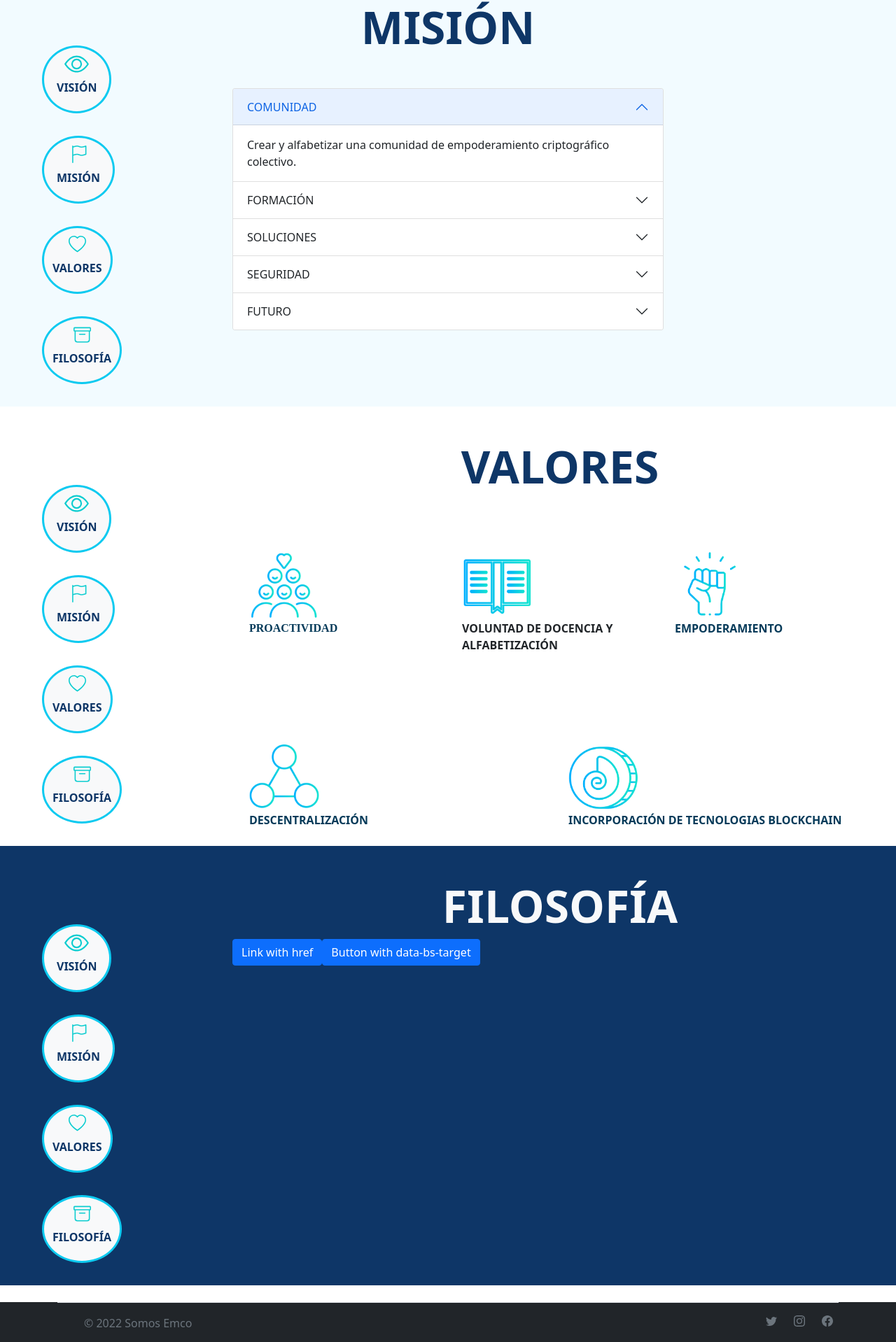
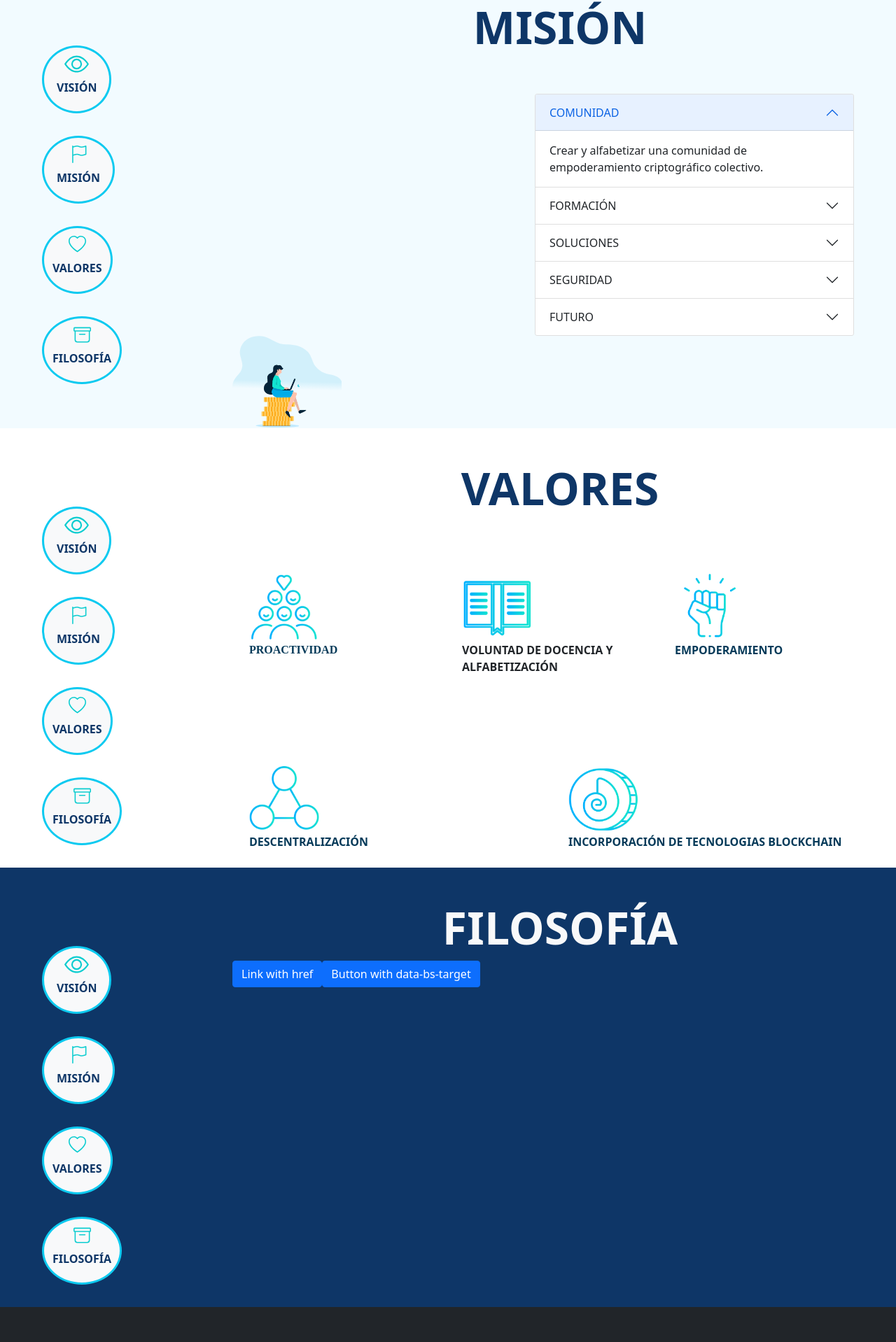
Before and after one commit to Leandro898/somosemco.io, a Next.js app: page /acercade in a window 1280 px wide. Shown: the part 875-2793 px from the top of the page at 70% size. Built offline with nearby package versions, Linux system fonts and the light colour scheme.

Commit message:
antes de instalar framer motion

```diff
--- a/components/Acordion.js
+++ b/components/Acordion.js
@@ -1,7 +1,7 @@
 const Acordion = () => {
   return (
-    <div className="mt-5">
-      <div class="accordion" id="accordionExample">
+    <div className="mt-5 col-6 ms-auto me-md-5">
+      <div class="accordion fondo-claro" id="accordionExample">
         <div class="accordion-item">
           <h2 class="accordion-header" id="headingOne">
             <button
--- a/components/Footer.js
+++ b/components/Footer.js
@@ -1,19 +1,13 @@
 const FooterP = (props) => {
   return (
     <div className={props.className}>
-      <div class="container">
-        <footer class="d-flex flex-wrap justify-content-between align-items-center border-top py-3 my-4">
-          <div class="col-md-4 d-flex align-items-center">
-            <a
-              href="/"
-              class="mb-3 me-2 mb-md-0 text-muted text-decoration-none lh-1"
-            >
-              <svg class="bi" width="30" height="24"></svg>
-            </a>
+      <div class="container footer">
+        <footer class="d-flex flex-wrap justify-content-between align-items-center ">
+          <div class="col-md-4 d-flex align-items-center " style={{marginTop:'50px'}} >
             <span class="text-muted">&copy; 2022 Somos Emco</span>
           </div>
 
-          <ul class="nav col-md-4 justify-content-end list-unstyled d-flex">
+          <ul class="nav col-md-4 justify-content-end list-unstyled d-flex" style={{marginTop:'50px'}}>
             <li class="ms-3">
               <a class="text-muted" href="#">
                 <svg class="bi" width="24" height="24">
--- a/pages/acercade.js
+++ b/pages/acercade.js
@@ -6,7 +6,6 @@ import Acordion from "../components/Acordion";
 import Grid from "../components/IconGrid";
 import NavText from "../components/NavText";
 import FooterP from "../components/Footer";
-
 
 const Acercade = () => {
   return (
@@ -17,8 +16,13 @@ const Acercade = () => {
             <Botonera />
           </div>
           <div class="row col-9">
-            <h3 className="text-center h1 display-3 text-light fw-bolder" id="m">VISIÓN</h3>
-            <Tabs/>
+            <h3
+              className="text-center h1 display-3 text-light fw-bolder"
+              id="m"
+            >
+              VISIÓN
+            </h3>
+            <Tabs />
           </div>
         </div>
       </div>
@@ -28,9 +32,19 @@ const Acercade = () => {
             <div class="col-3">
               <Botonera />
             </div>
-            <div class="col-6">
-              <h3 className="text-center h1 display-3 fw-bolder mt-5" id="txt-color">MISIÓN</h3>
-              <Acordion/>
+            <div class="col-9">
+              <h3
+                className="text-center h1 display-3 fw-bolder mt-5"
+                id="txt-color"
+              >
+                MISIÓN
+              </h3>
+              <div className="row">
+                <Acordion />
+              </div>
+              <div className="">
+                <img src="/images/mujer-sentada.svg" className="" />
+              </div>
             </div>
           </div>
         </div>
@@ -42,8 +56,13 @@ const Acercade = () => {
               <Botonera />
             </div>
             <div class="col-9">
-            <h3 className="text-center h1 display-3 fw-bolder mt-5" id="titulo">VALORES</h3>
-              <Grid/>
+              <h3
+                className="text-center h1 display-3 fw-bolder mt-5"
+                id="titulo"
+              >
+                VALORES
+              </h3>
+              <Grid />
             </div>
           </div>
         </div>
@@ -55,13 +74,15 @@ const Acercade = () => {
               <Botonera />
             </div>
             <div class="col-9 ">
-              <h3 className="text-center h1 display-3 fw-bolder mt-5 text-light">FILOSOFÍA</h3>
-              <NavText/>
+              <h3 className="text-center h1 display-3 fw-bolder mt-5 text-light">
+                FILOSOFÍA
+              </h3>
+              <NavText />
             </div>
           </div>
         </div>
       </section>
-      <FooterP className="bg-dark p-0 m-0"/>
+      <FooterP className="bg-dark" />
     </Container>
   );
 };
--- a/styles/globals.css
+++ b/styles/globals.css
@@ -1,5 +1,13 @@
 .fondo{
     background-color: #0E3667;
+}
+
+.fondo-claro{
+    background-color: #f2fbff;
+}
+
+.footer{
+    height: 120px;
 }
 
 #m{
@@ -24,7 +32,7 @@
 }
 
 .nav-pills .nav-link.active, .nav-pills .show>.nav-link {
-    background-color: white !important;
+    background-color: #1FCEF1 !important;
 }
 
 .claro{
```
Also changed, not shown: public/images/mujer-sentada.svg (added).
